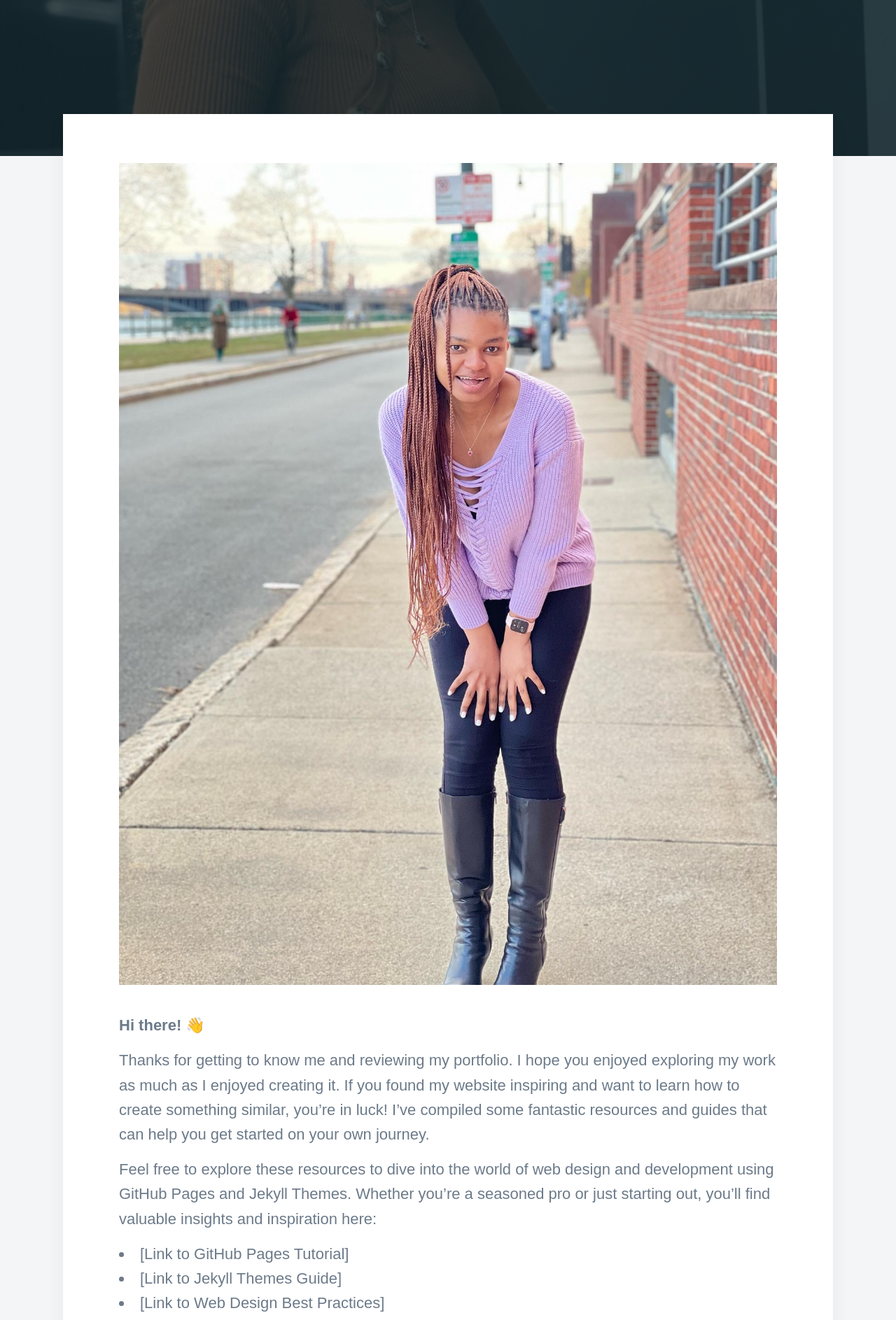
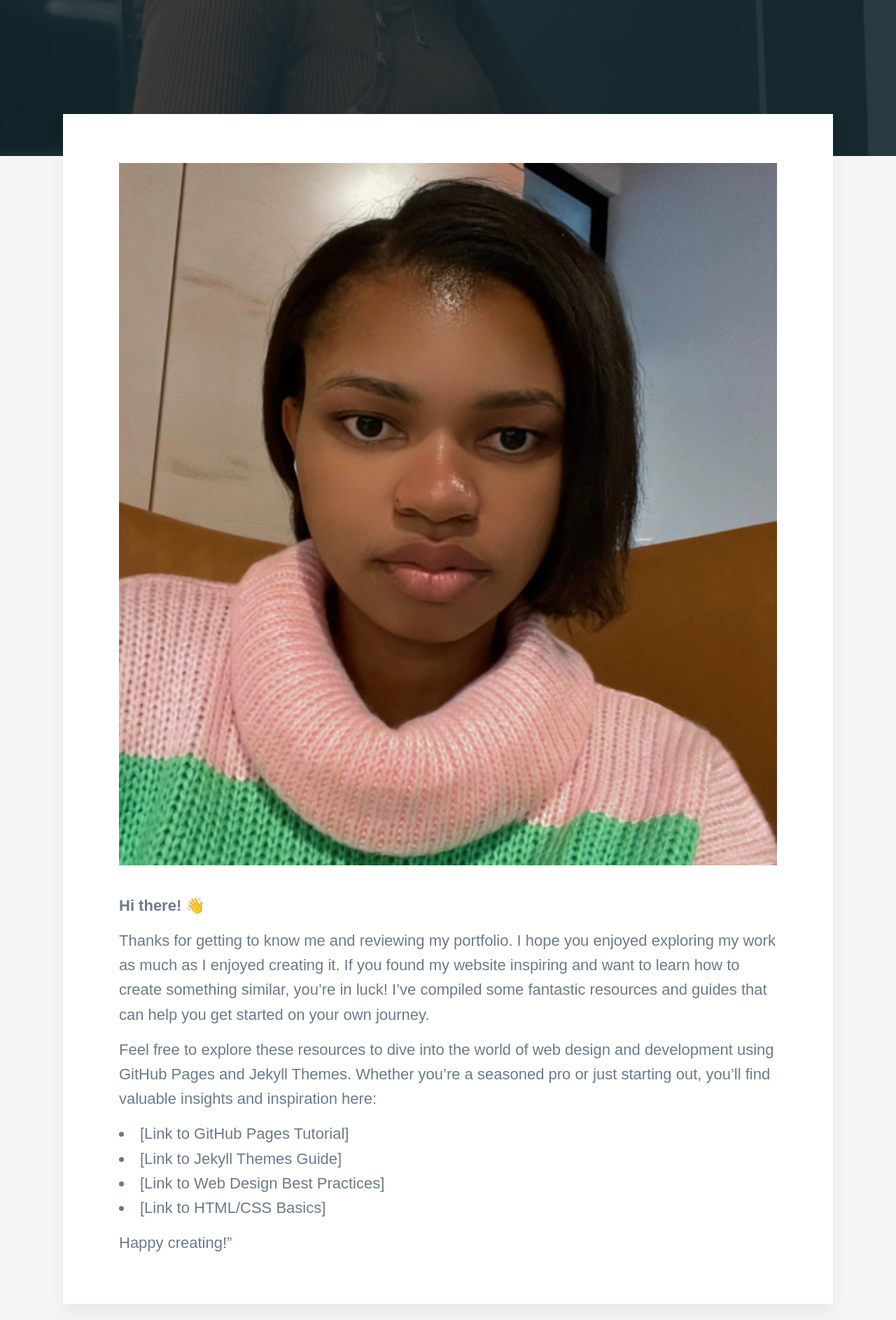
Before and after one commit to vkibaja/vkibaja.github.io, a Jekyll site: the page built from _pages/thanks.md, in a window 1280 px wide. Shown: the part 369-2256 px from the top of the page at 70% size. Built offline with Jekyll 4.4.1, drawn with Linux system fonts in a browser that asks for light colours; nearby versions of some CDN libraries; some web fonts are replaced.

Commit message:
Update thanks.md

```diff
--- a/_pages/thanks.md
+++ b/_pages/thanks.md
@@ -5,7 +5,7 @@
 featured_image: /images/demo/NEU-with-Laptop-2.jpg
 ---
 
-![](/images/demo/Maybe.jpg)
+![](/images/demo/TY.jpg)
 
 **Hi there!** 👋
 
```
